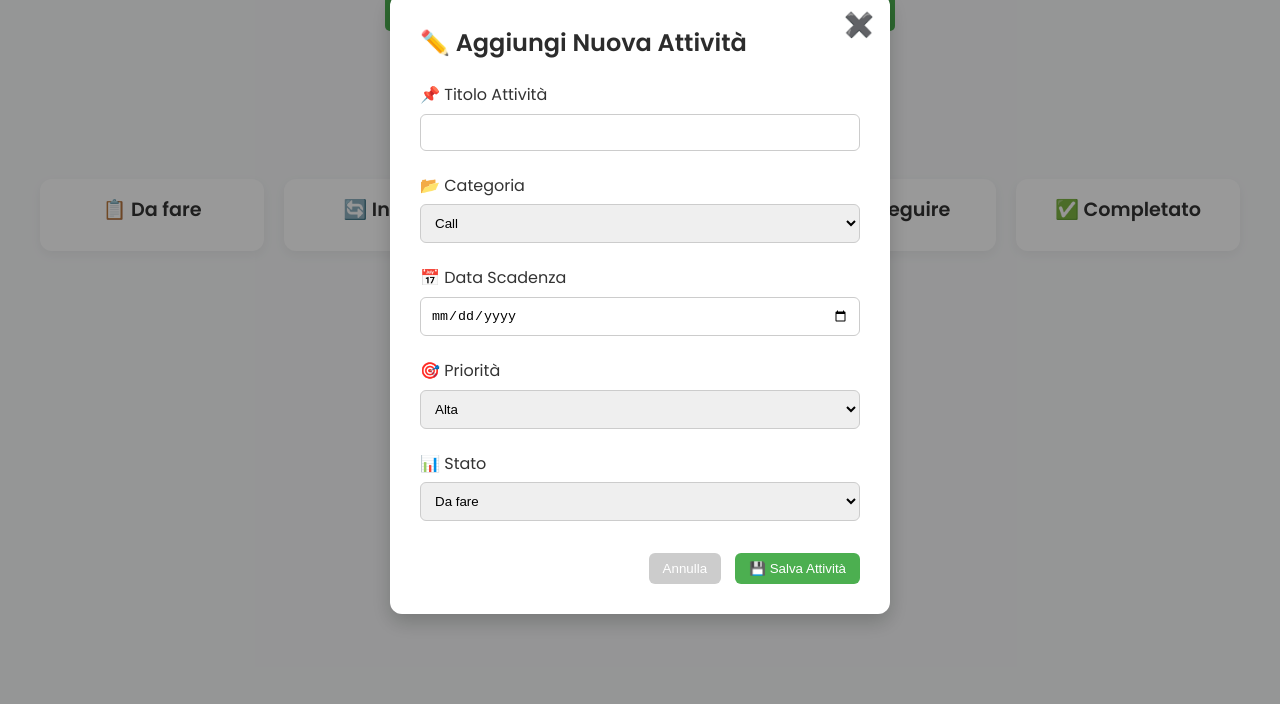
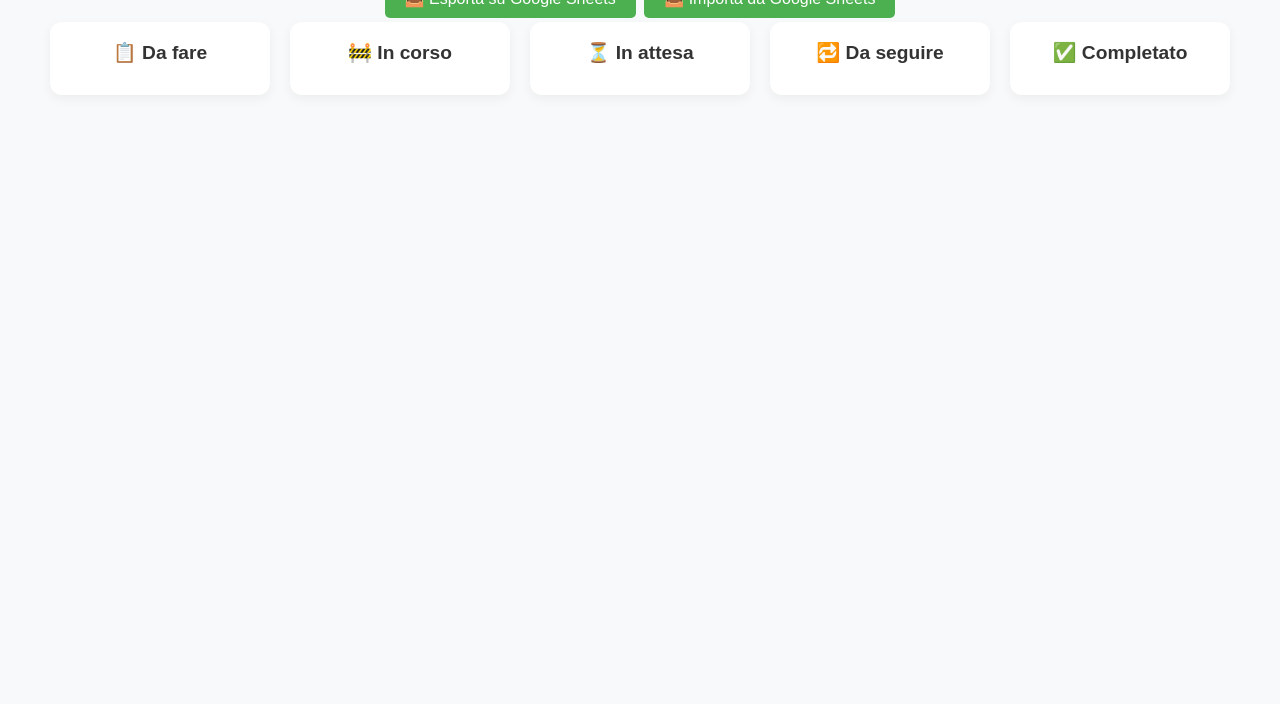
Before and after one commit to Alfpes24/kanBan, a plain HTML site: page index.html in a window 1280 px wide. Shown: the part 96-800 px from the top of the page. Drawn offline with Linux system fonts and the light colour scheme.

Commit message:
Update index.html

```diff
--- a/index.html
+++ b/index.html
@@ -1,108 +1,42 @@
 <!DOCTYPE html>
 <html lang="it">
 <head>
-    <meta charset="UTF-8">
-    <meta name="viewport" content="width=device-width, initial-scale=1.0">
+  <meta charset="UTF-8" />
+  <meta name="viewport" content="width=device-width, initial-scale=1.0"/>
   <title>Dashboard Kanban</title>
-    <link href="https://fonts.googleapis.com/css2?family=Poppins:wght@300;400;600&display=swap" rel="stylesheet">
   <link rel="stylesheet" href="style.css">
 </head>
 <body>
-    <div class="container">
-
-        <!-- Header -->
-        <header class="header">
-            <h1>Dashboard Kanban</h1>
+  <header>
+    <h1>Dashboard Kanban - <span id="todayDate"></span></h1>
     <div class="kanban-actions">
-    <button id="export-btn" type="button">📤 Esporta su Google Sheets</button>
-    <button id="import-btn" type="button">📥 Importa da Google Sheets</button>
+      <button id="export-btn">📤 Esporta su Google Sheets</button>
+      <button id="import-btn">📥 Importa da Google Sheets</button>
     </div>
-
-            <p>Martedì, 7 Aprile 2025</p>
   </header>
 
-        <!-- Pulsante Aggiungi Attività -->
-        <div class="add-task-btn-container">
-            <button id="addTaskBtn">➕ Aggiungi Attività</button>
-        </div>
-
-        <!-- Kanban Board -->
-        <div class="kanban-board">
-
-            <div class="kanban-column" id="to-do">
+  <main class="kanban-board">
+    <div class="kanban-column" id="to-do" data-status="to-do">
       <h2>📋 Da fare</h2>
       <div class="task-container"></div>
     </div>
-
-            <div class="kanban-column" id="in-progress">
-                <h2>🔄 In corso</h2>
+    <div class="kanban-column" id="in-progress" data-status="in-progress">
+      <h2>🚧 In corso</h2>
       <div class="task-container"></div>
     </div>
-
-            <div class="kanban-column" id="waiting">
+    <div class="kanban-column" id="waiting" data-status="waiting">
       <h2>⏳ In attesa</h2>
       <div class="task-container"></div>
     </div>
-
-            <div class="kanban-column" id="follow-up">
-                <h2>🚩 Da seguire</h2>
+    <div class="kanban-column" id="follow-up" data-status="follow-up">
+      <h2>🔁 Da seguire</h2>
       <div class="task-container"></div>
     </div>
-
-            <div class="kanban-column" id="completed">
+    <div class="kanban-column" id="completed" data-status="completed">
       <h2>✅ Completato</h2>
       <div class="task-container"></div>
     </div>
-
-        </div>
-
-        <!-- Modale Popup (nascosto di default) -->
-        <div id="taskModal" class="modal">
-            <div class="modal-content">
-                <span class="close-btn">✖️</span>
-                <h3>✏️ Aggiungi Nuova Attività</h3>
-                <form id="taskForm">
-                    <label>📌 Titolo Attività</label>
-                    <input type="text" id="taskTitle" required>
-
-                    <label>📂 Categoria</label>
-                    <select id="taskCategory">
-                        <option>Call</option>
-                        <option>Evento</option>
-                        <option>Formazione</option>
-                        <option>Sviluppo</option>
-                        <option>Lead Generation</option>
-                        <option>Varie</option>
-                    </select>
-
-                    <label>📅 Data Scadenza</label>
-                    <input type="date" id="taskDeadline">
-
-                    <label>🎯 Priorità</label>
-                    <select id="taskPriority">
-                        <option>Alta</option>
-                        <option>Media</option>
-                        <option>Bassa</option>
-                    </select>
-
-                    <label>📊 Stato</label>
-                    <select id="taskStatus">
-                        <option value="to-do">Da fare</option>
-                        <option value="in-progress">In corso</option>
-                        <option value="waiting">In attesa</option>
-                        <option value="follow-up">Da seguire</option>
-                        <option value="completed">Completato</option>
-                    </select>
-
-                    <div class="modal-buttons">
-                        <button type="button" class="cancel-btn">Annulla</button>
-                        <button type="submit" class="save-btn">💾 Salva Attività</button>
-                    </div>
-                </form>
-            </div>
-        </div>
-
-    </div>
+  </main>
 
   <script src="script.js"></script>
 </body>
```
Lines whose indentation alone changed are shown as unchanged.
